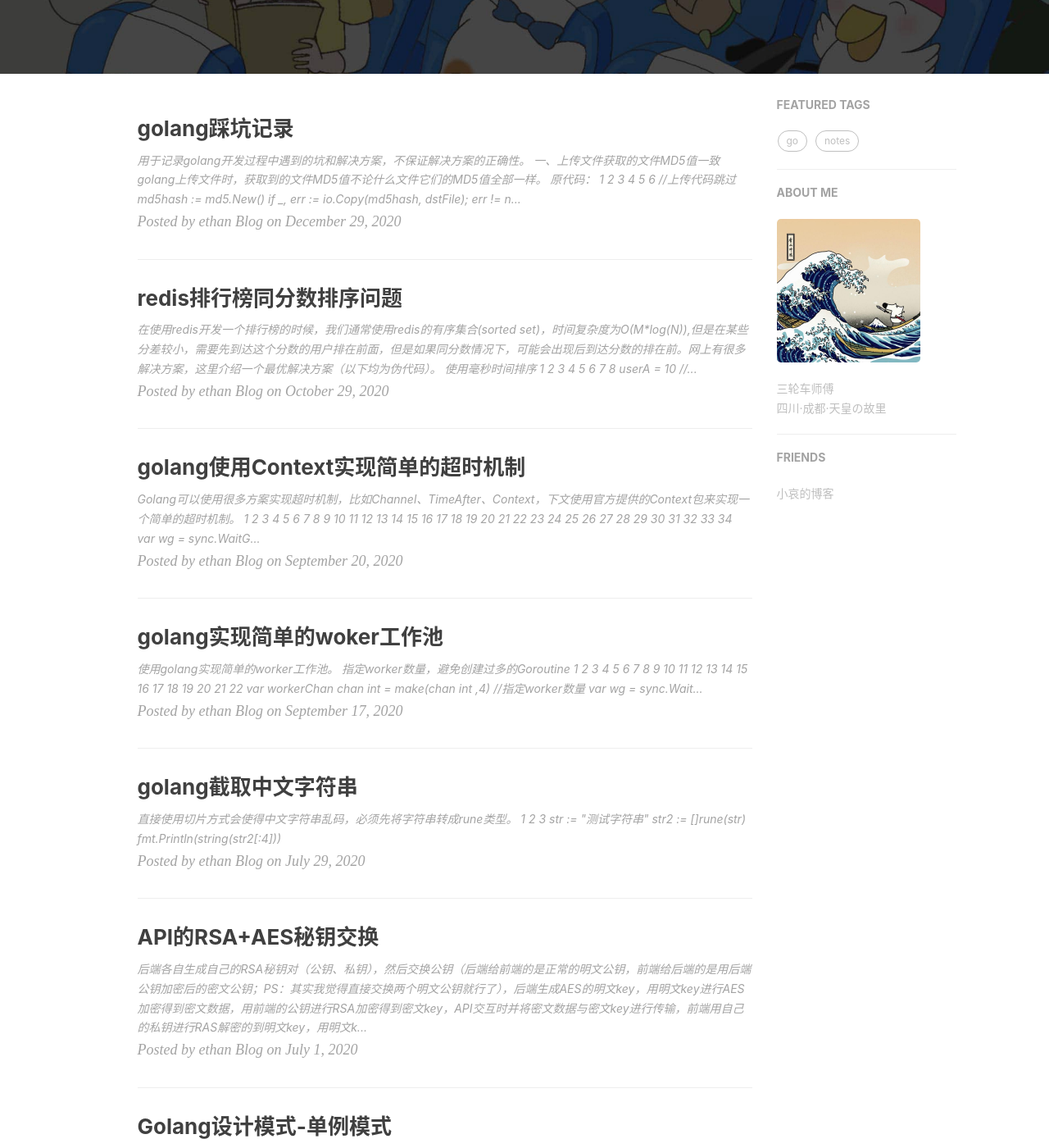
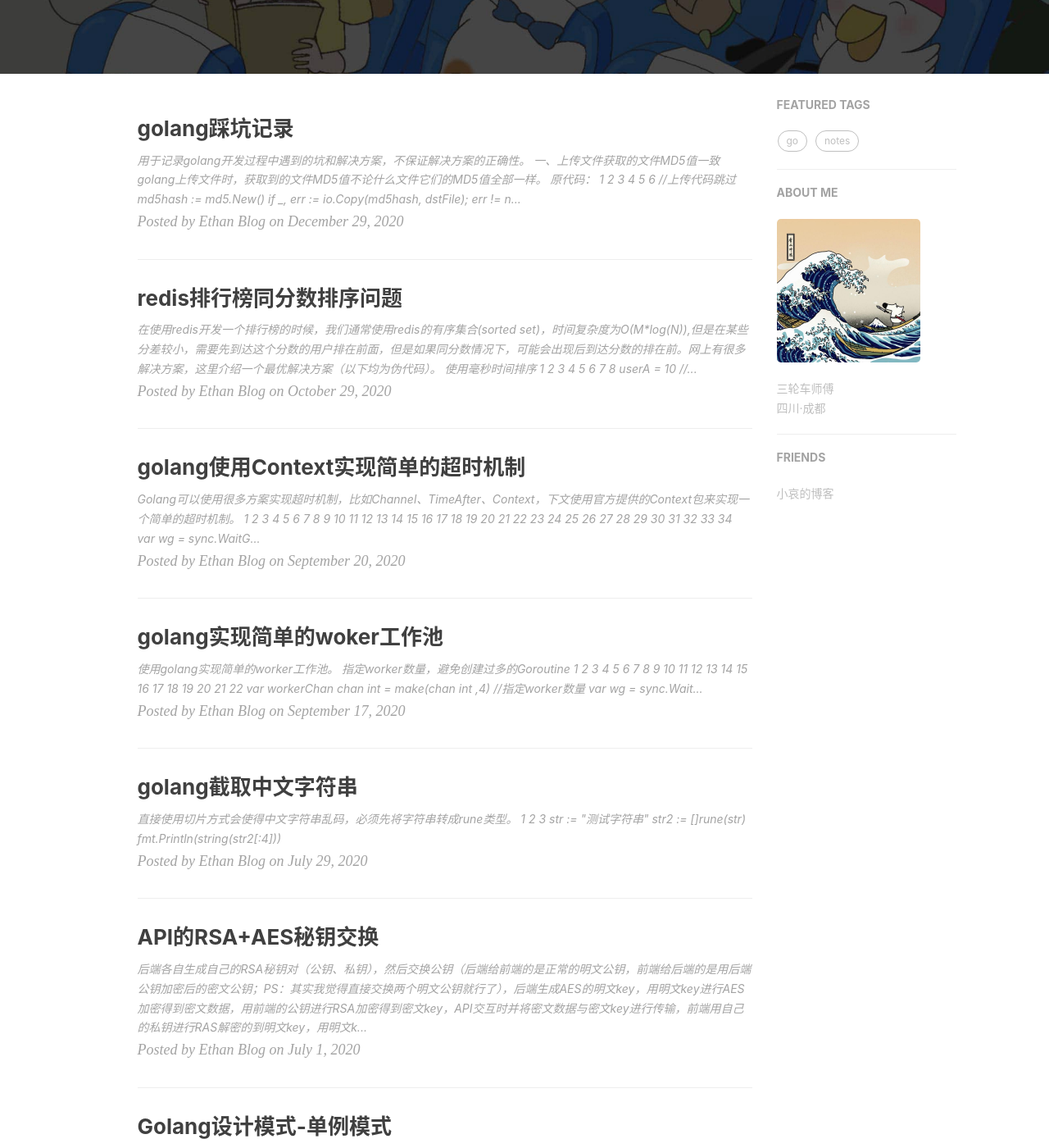
Before and after one commit to EthanChenLi/EthanChenLi.github.io, a Jekyll site: the page built from index.html, in a window 1280 px wide and 1400 px high, scrolled down 328 px. Shown: the whole window at 82% size. Built offline with Jekyll 4.4.1, drawn with Linux system fonts in a browser that asks for light colours; nearby versions of some CDN libraries; the list of posts is cut into pages by our own code; comment, search, counter and statistics services are not loaded; some of the changed text lies outside the part shown.

Commit message:
edit desc

```diff
--- a/_config.yml
+++ b/_config.yml
@@ -1,6 +1,6 @@
 # Site settings
-title: ethan Blog
-SEOTitle: ethan的博客 | ethan Blog
+title: Ethan Blog
+SEOTitle: Ethan的博客 | Ethan Blog
 header-img: img/post-bg-alitrip.jpg
 email: touch_789@163.com
 description: ""
@@ -78,7 +78,7 @@
 
 # Sidebar settings
 sidebar: true                           # whether or not using Sidebar.
-sidebar-about-description: "三轮车师傅<br>四川·成都·天皇の故里"
+sidebar-about-description: "三轮车师傅<br>四川·成都"
 sidebar-avatar: /img/avatar_main.jpeg      # use absolute URL, seeing it's used in both `/` and `/about/`
 
 
```
